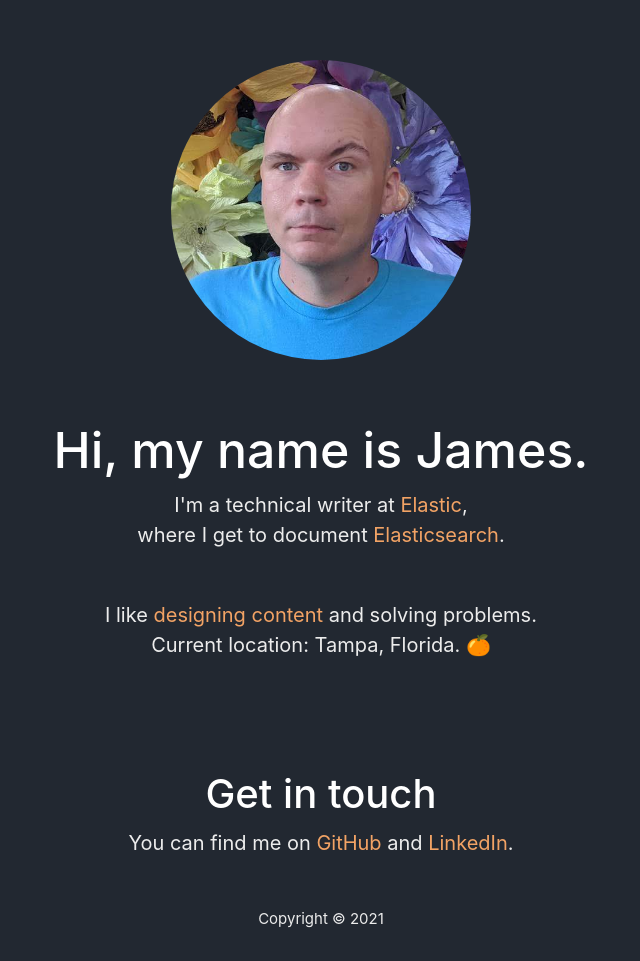
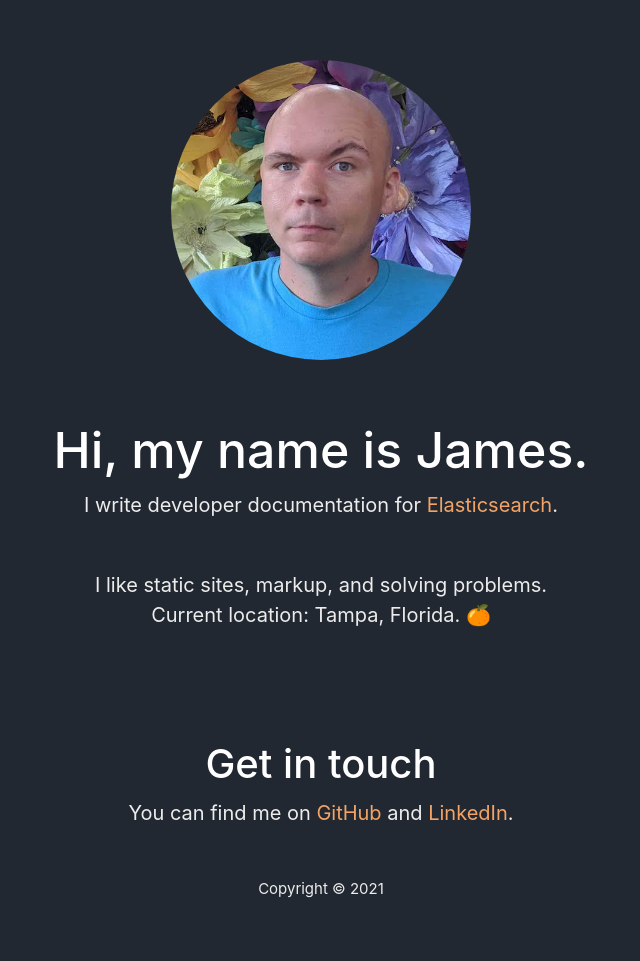
Before and after one commit to jrodewig/jrodewig.github.io, a Jekyll site: the page built from index.html, in a window 1280 px wide. Shown: the whole page, without its empty margins (319-959 px from the left). Built offline with Jekyll 4.4.1, drawn with Linux system fonts in a browser that asks for light colours; after the commit the page ends 931 px from its top, so only the background shows below that.

Commit message:
Update index copy

```diff
--- a/index.html
+++ b/index.html
@@ -9,9 +9,8 @@ title: James Rodewig
 </header>
 <section class="py-5">
   <h1>Hi, my name is James.</h1>
-  <p>I'm a technical writer at <a href="https://www.elastic.co/" rel="noopener noreferrer">Elastic</a>,<br>
-    where I get to document <a href="https://www.elastic.co/elasticsearch/" rel="noopener noreferrer">Elasticsearch</a>.</p>
-  <p>I like <a href="https://contentdesign.london/content-design/what-is-content-design/" rel="noopener noreferrer">designing content</a> and solving problems.<br>
+  <p>I write developer documentation for <a href="https://www.elastic.co/elasticsearch/" rel="noopener noreferrer">Elasticsearch</a>.</p>
+  <p>I like static sites, markup, and solving problems.<br>
     Current location: Tampa, Florida. 🍊</p>
 </section>
 <section>
```
